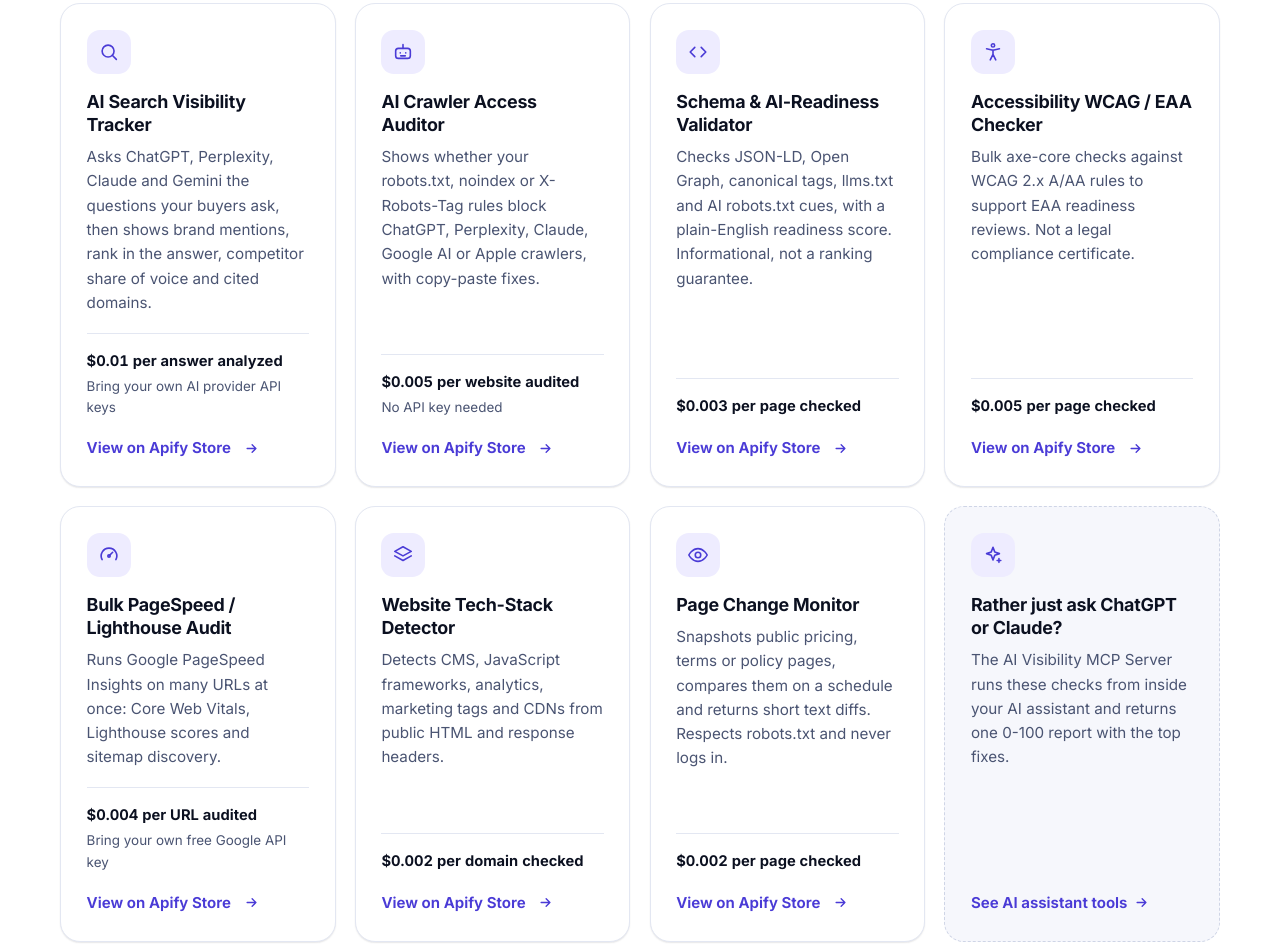
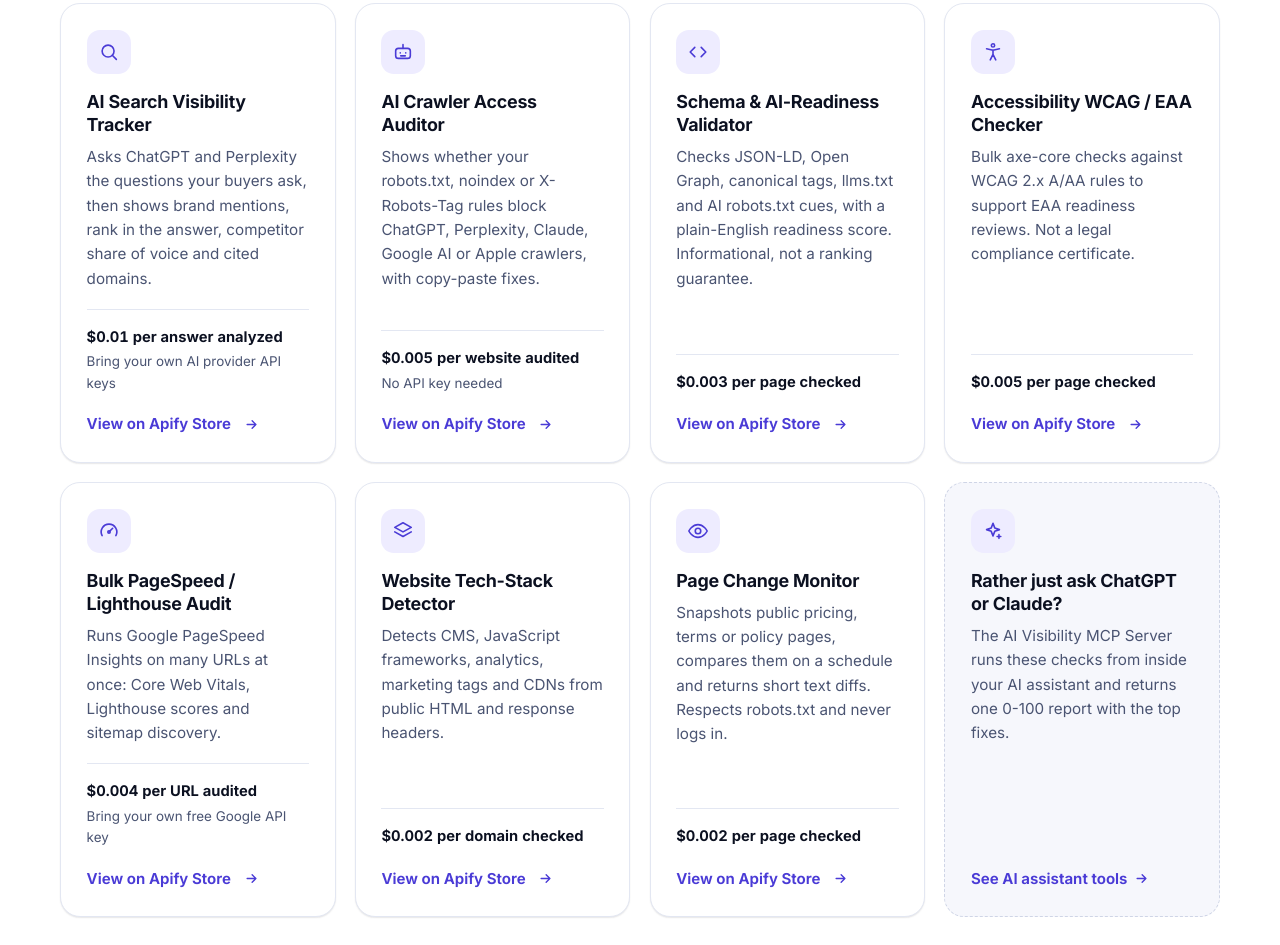
Before and after one commit to steadfeed-dev/pay-transparency, a plain HTML site: page index.html in a window 1280 px wide. Shown: the part 2630-3575 px from the top of the page. Drawn offline with Linux system fonts and the light colour scheme.

Commit message:
Home: correct AI Search Visibility Tracker card to ChatGPT and Perplexity only
The live Actor only supports those two providers. Remove the stale Claude and Gemini claim from the homepage card.

```diff
--- a/index.html
+++ b/index.html
@@ -153,7 +153,7 @@ document.documentElement.className="js";
 <div class="pgrid cols-4"><article class="pcard">
 <div class="pc-top"><span class="ico soft"><svg class="icon" aria-hidden="true" focusable="false"><use href="#i-search"/></svg></span></div>
 <h4>AI Search Visibility Tracker</h4>
-<p>Asks ChatGPT, Perplexity, Claude and Gemini the questions your buyers ask, then shows brand mentions, rank in the answer, competitor share of voice and cited domains.</p>
+<p>Asks ChatGPT and Perplexity the questions your buyers ask, then shows brand mentions, rank in the answer, competitor share of voice and cited domains.</p>
 <div class="pc-price"><b>$0.01 per answer analyzed</b><span class="pc-note">Bring your own AI provider API keys</span></div>
 <div class="pc-actions"><a class="pc-link" href="https://apify.com/steadfeed/ai-search-visibility-tracker?utm_source=steadfeed-site&amp;utm_medium=website&amp;utm_campaign=steadfeed-home&amp;utm_content=card-ai-search-visibility-tracker">View on Apify Store<span class="sr-only"> (AI Search Visibility Tracker)</span> <svg class="icon" aria-hidden="true" focusable="false"><use href="#i-arrow"/></svg></a></div>
 </article><article class="pcard">
```
